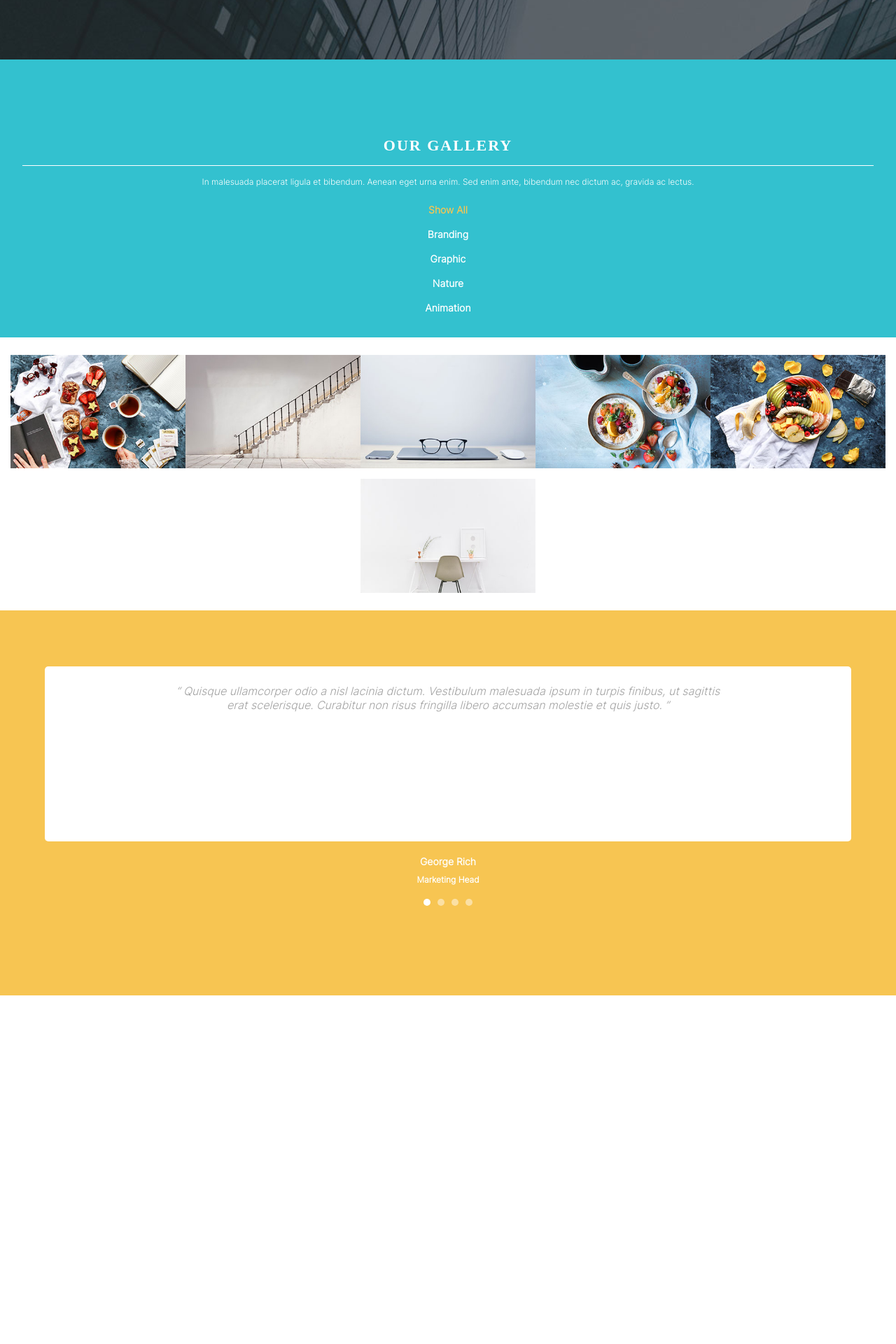
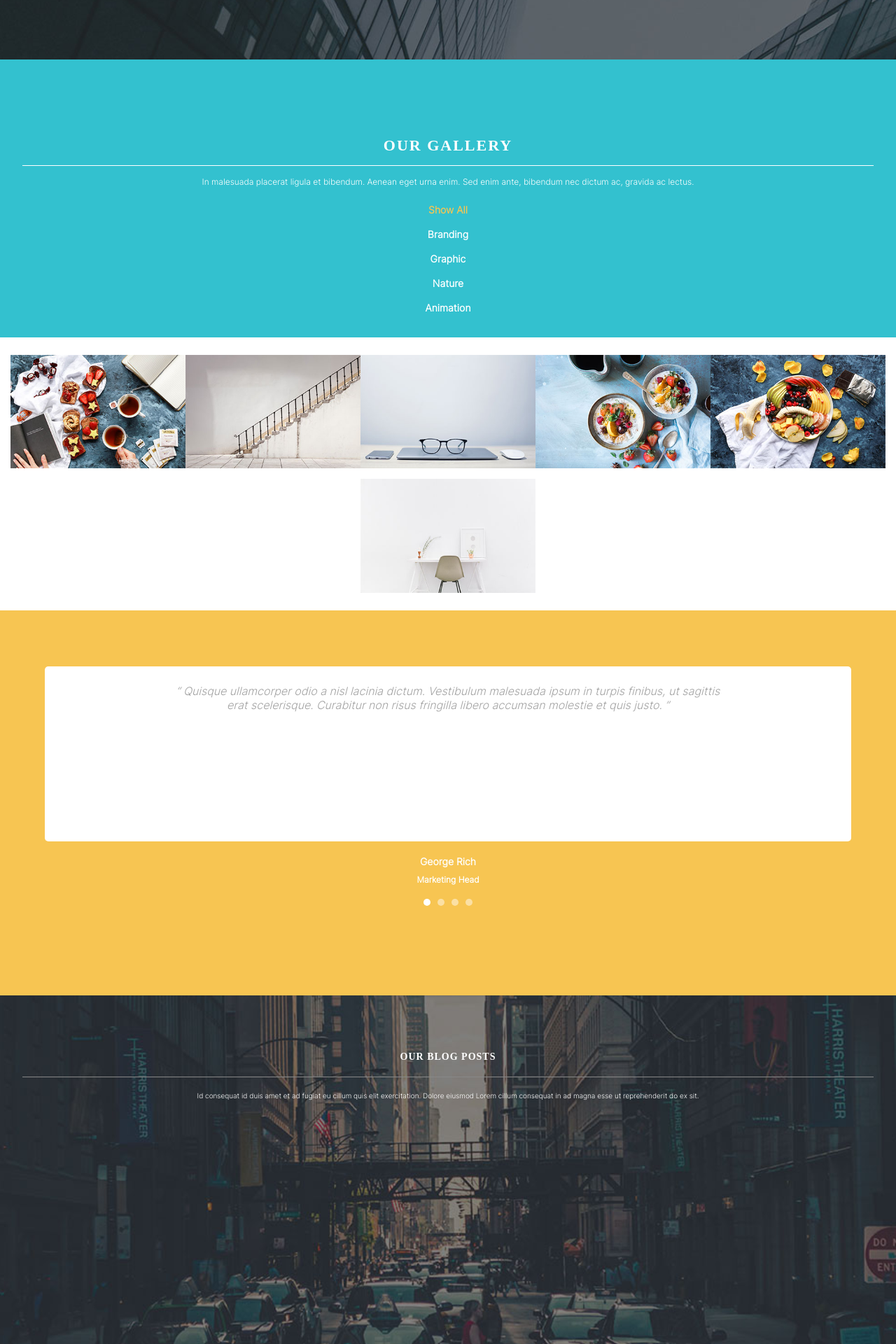
Before and after one commit to Zen-kun04/Simplon, a PHP site: page / in a window 1280 px wide. Shown: the part 2240-4160 px from the top of the page at 70% size. Before the commit the page ends 3662 px from the top, so only its background shows below. Run offline with PHP 8.4, Linux system fonts and the light colour scheme; some web fonts are replaced.

Commit message:
Updated index.html and added some styles

```diff
--- a/brief#2/index.html
+++ b/brief#2/index.html
@@ -184,6 +184,13 @@
             </div>
 
         </div>
+        <div id="articles">
+            <div id="block">
+                <h2>OUR BLOG POSTS</h2>
+                <div id="separator"></div>
+                <p>Id consequat id duis amet et ad fugiat eu cillum quis elit exercitation. Dolore eiusmod Lorem cillum consequat in ad magna esse ut reprehenderit do ex sit.</p>
+            </div>
+        </div>
     </main>
 </body>
 
--- a/brief#2/styles/style.css
+++ b/brief#2/styles/style.css
@@ -207,7 +207,7 @@ main #about .container #separator{
     margin: 0 auto;
     width: 95%;
     height: 1px;
-    background-color: white;
+    background-color: #888888;
     margin-bottom: 20px;
 }
 
@@ -376,3 +376,45 @@ main #about .container button{
 .circles div:first-child{
     background-color: white;
 }
+
+#articles{
+    width: 100%;
+    height: 1200px;
+    background-image: url(../img/blog-bg.jpg);
+    background-repeat: no-repeat;
+    background-size: cover;
+    background-attachment: fixed;
+    background-position-x: -1000px;
+}
+
+#articles #block{
+    padding-top: 80px;
+    width: 100%;
+    display: flex;
+    flex-direction: column;
+    text-align: center;
+}
+
+#articles #block h2{
+    font-family: "Inter Bold";
+    color: white;
+    font-size: 14px;
+    letter-spacing: 1px;
+    margin-bottom: 20px;
+}
+
+#articles #block #separator {
+    width: 95%;
+    height: 1px;
+    background-color: #888888;
+    margin: 0 auto;
+    margin-bottom: 20px;
+}
+
+#articles #block p{
+    font-family: "Inter Light";
+    color: white;
+    font-size: 10px;
+    width: 75%;
+    margin: 0 auto;
+}
```
